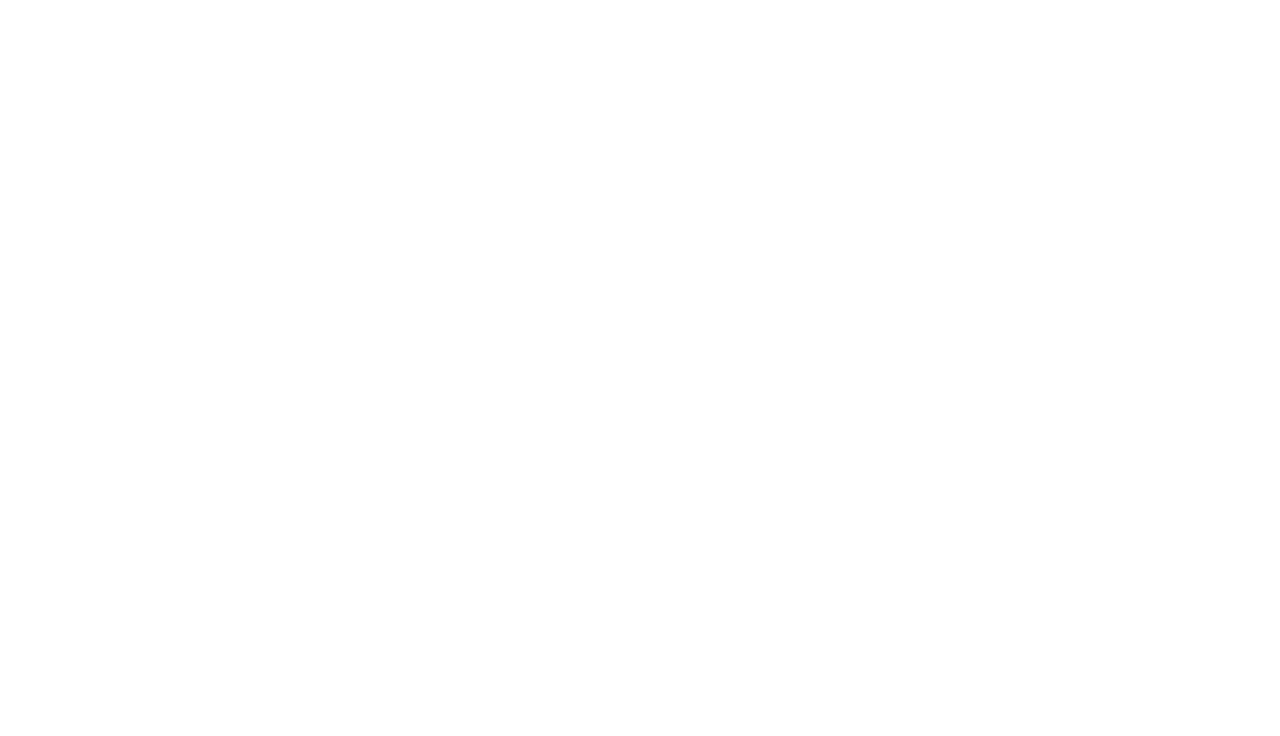
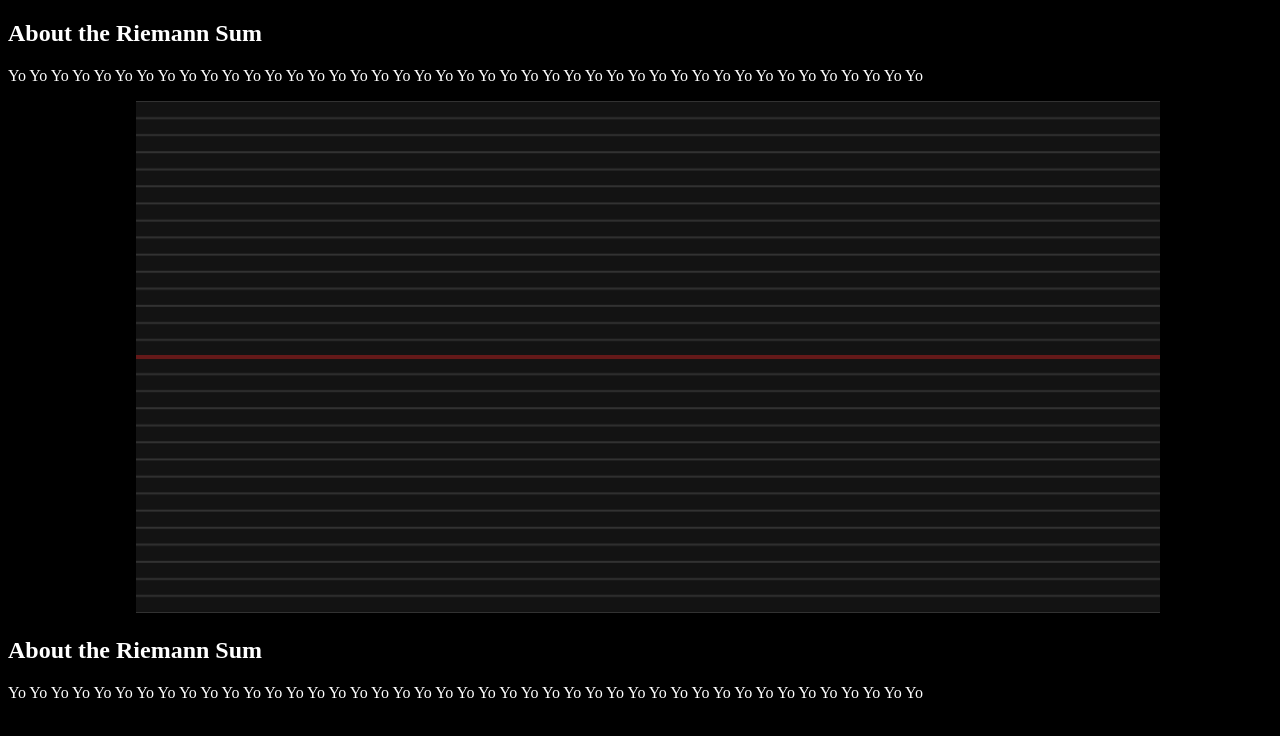
Before and after one commit to JSchoppe/riemann-sums-webpage, a plain HTML site: page index.html in a window 1280 px wide. Drawn offline with Linux system fonts and the light colour scheme.

Commit message:
horizontal-gridlines

```diff
--- a/index.html
+++ b/index.html
@@ -5,6 +5,21 @@
         <link rel="stylesheet" type="text/css" href="style.css">
     </head>
     <body>
-
+        <section>
+            <h2>About the Riemann Sum</h2>
+            <p>
+                Yo Yo Yo Yo Yo Yo Yo Yo Yo Yo Yo Yo Yo Yo Yo Yo Yo Yo Yo Yo Yo Yo Yo Yo Yo Yo Yo Yo Yo Yo Yo Yo Yo Yo Yo Yo Yo Yo Yo Yo Yo Yo Yo
+            </p>
+        </section>
+        <section>
+            <canvas id="output-graph" width="1000px" height="500px"></canvas>
+        </section>
+        <section>
+            <h2>About the Riemann Sum</h2>
+            <p>
+                Yo Yo Yo Yo Yo Yo Yo Yo Yo Yo Yo Yo Yo Yo Yo Yo Yo Yo Yo Yo Yo Yo Yo Yo Yo Yo Yo Yo Yo Yo Yo Yo Yo Yo Yo Yo Yo Yo Yo Yo Yo Yo Yo
+            </p>
+        </section>
+        <script src="script.js"></script>
     </body>
 </html>
--- a/script.js
+++ b/script.js
@@ -0,0 +1,36 @@
+const viewHeight = 500;
+
+const baseColor = "rgb(50, 50, 50)";
+const xColor = "rgb(100, 25, 25)";
+const yColor = "rgb(50, 50, 50)";
+
+
+
+var canvas = document.querySelector("#output-graph").getContext("2d");
+
+function drawGridViewport(minY, maxY, minX){
+    canvas.clearRect(0, 0, viewHeight * 2, viewHeight)
+
+    let ppu = viewHeight / (maxY - minY); // pixels per unit
+
+    let offsetY = maxY - Math.floor(maxY);
+
+    let i;
+    for(i = Math.floor(maxY); i >= minY; i--){
+        canvas.beginPath();
+        canvas.moveTo(0, (maxY - i + offsetY) * ppu);
+        canvas.lineTo(viewHeight * 2, (maxY - i + offsetY) * ppu)
+        if (i == 0){
+            canvas.strokeStyle = xColor;
+            canvas.lineWidth = "4";
+        }
+        else{
+            canvas.strokeStyle = baseColor;
+            canvas.lineWidth = "2";
+        }
+        canvas.stroke();
+    }
+
+}
+
+drawGridViewport(-15, 15, 0);
--- a/style.css
+++ b/style.css
@@ -0,0 +1,12 @@
+
+*{
+    background-color: black;
+    color: white;
+}
+
+#output-graph{
+    margin-left: 10vw;
+    width: 80vw;
+    height: 40vw;
+    background-color: rgb(19, 19, 19);
+}
```
